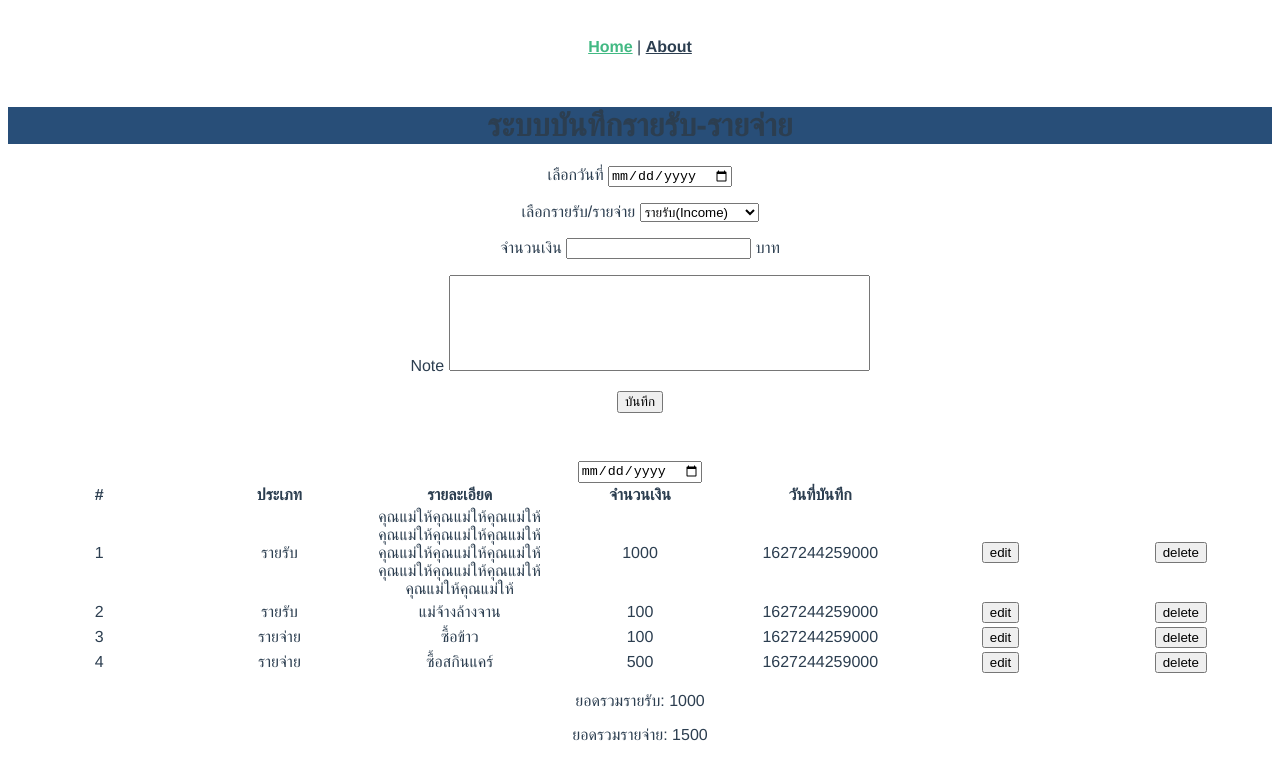
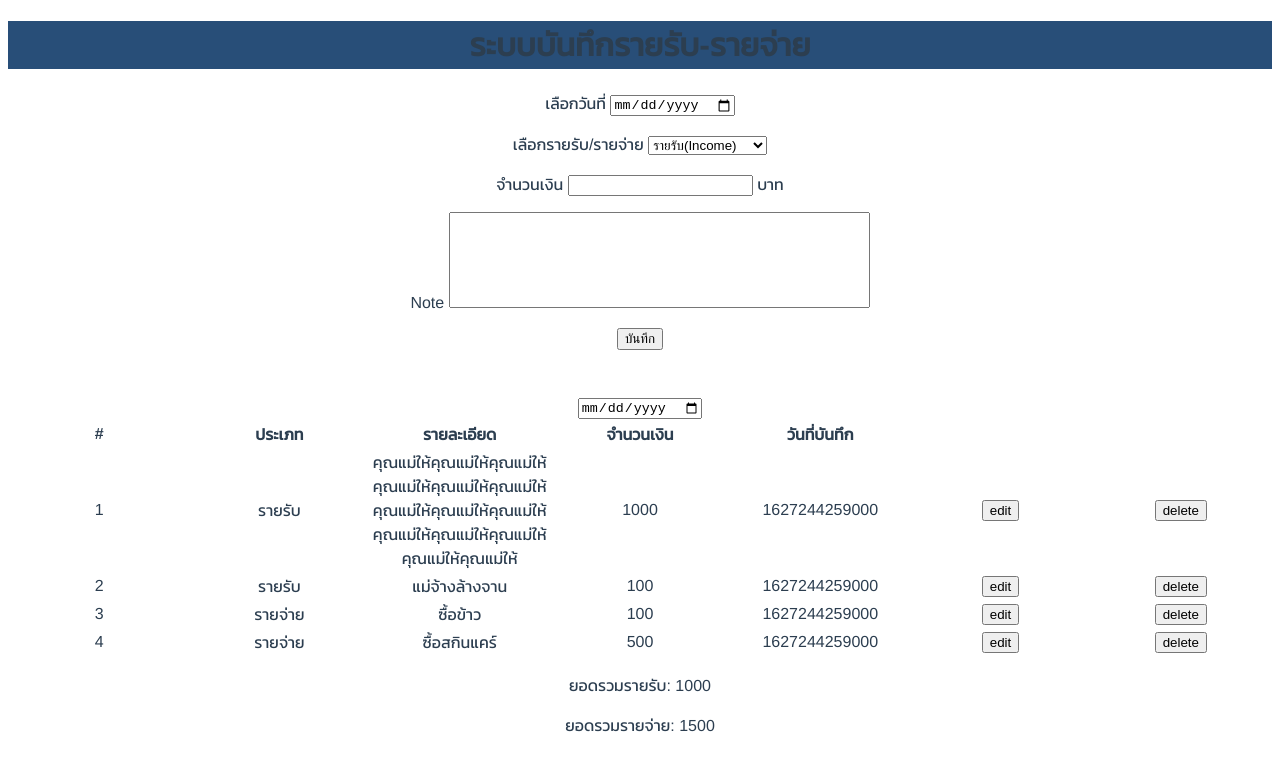
Before and after one commit to tong-gg/vue-ledger-assignment, a Vue app: page / in a window 1280 px wide. Shown: the top 780 px of the page. Built offline with nearby package versions, Linux system fonts and the light colour scheme.

Commit message:
app file, remove unnecessary navigation link

```diff
--- a/src/App.vue
+++ b/src/App.vue
@@ -1,16 +1,14 @@
 <template>
   <div id="app">
-    <div id="nav">
-      <router-link to="/">Home</router-link> |
-      <router-link to="/about">About</router-link>
-    </div>
     <router-view/>
   </div>
 </template>
 
 <style lang="scss">
+@import url('https://fonts.googleapis.com/css2?family=Kanit&display=swap');
+
 #app {
-  font-family: Avenir, Helvetica, Arial, sans-serif;
+  font-family: Avenir, Helvetica, Arial, Kanit, sans-serif;
   -webkit-font-smoothing: antialiased;
   -moz-osx-font-smoothing: grayscale;
   text-align: center;
```
